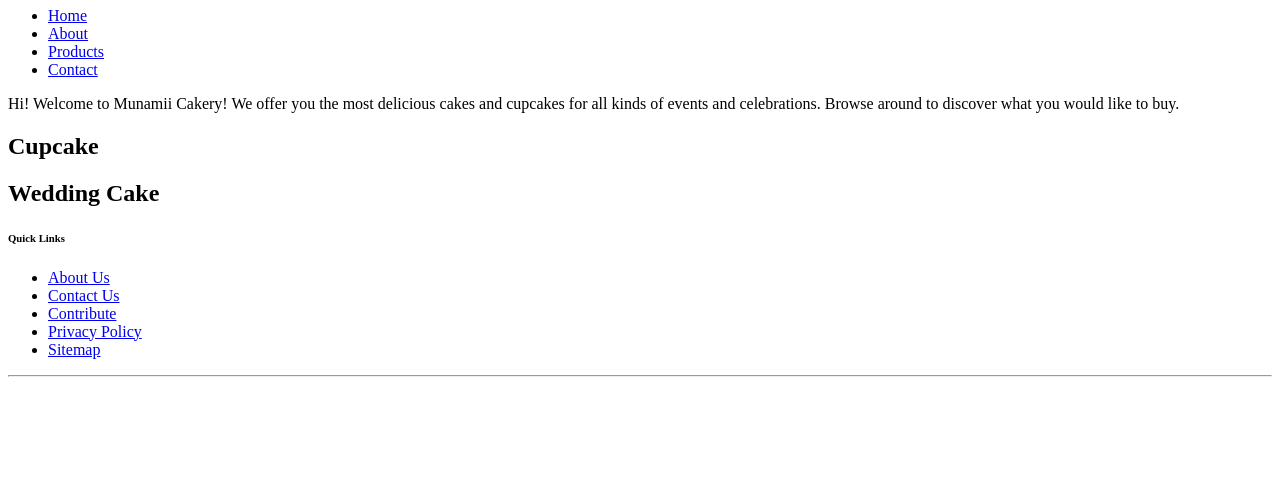
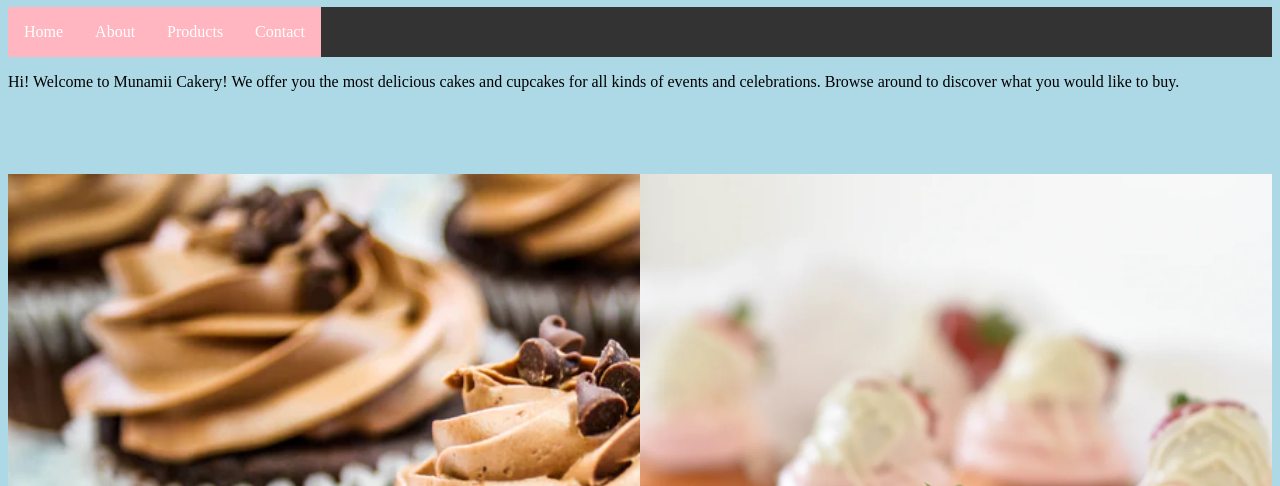
Before and after one commit to Qinyu423/cupcake-website, a plain HTML site: page index.html in a window 1280 px wide. Shown: the part 73-559 px from the top of the page. Drawn offline with Linux system fonts and the light colour scheme.

Commit message:
CSS has been created for index,the others remain uncompleted

```diff
--- /dev/null
+++ b/CSS/index.css
@@ -0,0 +1,48 @@
+body {
+    background-color: lightblue;
+  }
+.cupcake {
+    background-color: lightpink;
+    background-image: url("../Image\ cupcake/CC1.webp"), url("../Image\ cupcake/CC2.webp");
+    background-position: right bottom, left top;
+    background-repeat: no-repeat;
+    background-size: 50%, 100%;
+  }
+.weddingcake {
+    background-color: lightpink;
+    background-image: url("../Image\ wedding\ cake/WC2.webp"), url("../Image\ wedding\ cake/WC3.webp");
+    background-position: right bottom, left bottom;
+    background-repeat: no-repeat;
+    background-size: 50%, 50%;
+}
+.cup {
+    padding: 25%;
+    text-align: center;
+    font-size: 100px;
+}
+
+.navigator {
+    background-color: lightpink;
+    float: left;
+  }
+.navigation {
+    list-style-type: none;
+    margin: 0;
+    padding: 0;
+    overflow: hidden;
+    background-color: #333333;
+  }
+ul {
+    list-style-type: none;
+  }
+  li a {
+    display: block;
+    color: white;
+    text-align: center;
+    padding: 16px;
+    text-decoration: none;
+  }
+
+  li a:hover {
+    background-color: #111111;
+  }
--- a/index.html
+++ b/index.html
@@ -1,20 +1,22 @@
 <!DOCTYPE html>
 <html>
+  <head>
+    <link rel="stylesheet" href="../cupcake-website/CSS/index.css">
+  </head>
 <body>
 
 <h1>Munamii Cakery</h1>
-<ul>
-    <li><a href="./index.html">Home</a></li>
-
-    <li><a href="./about.html">About</a></li>
-    <li><a href="./products.html">Products</a></li>
-    <li><a href="./contact.html">Contact</a></li>
+<ul class="navigation">
+    <li class="navigator"><a href="./index.html">Home</a></li>
+    <li class="navigator"><a href="./about.html">About</a></li>
+    <li class="navigator"><a href="./products.html">Products</a></li>
+    <li class="navigator"><a href="./contact.html">Contact</a></li>
   </ul>
 <p>Hi! Welcome to Munamii Cakery! We offer you the most delicious cakes and
     cupcakes for all kinds of events and celebrations. Browse around to discover what
     you would like to buy.</p>
-<div><h2>Cupcake</h2></div>
-<div><h2>Wedding Cake</h2></div>
+<div class="cupcake"><h2 class="cup">Cupcake</h2></div>
+<div class="weddingcake"><h2 class="cup">Wedding Cake</h2></div>
  <!-- Site footer -->
  <footer class="site-footer">
     <div class="container">
```
Also changed, not shown: CSS/about.css (added), CSS/contact.css (added), CSS/products.css (added), 1 other file.
